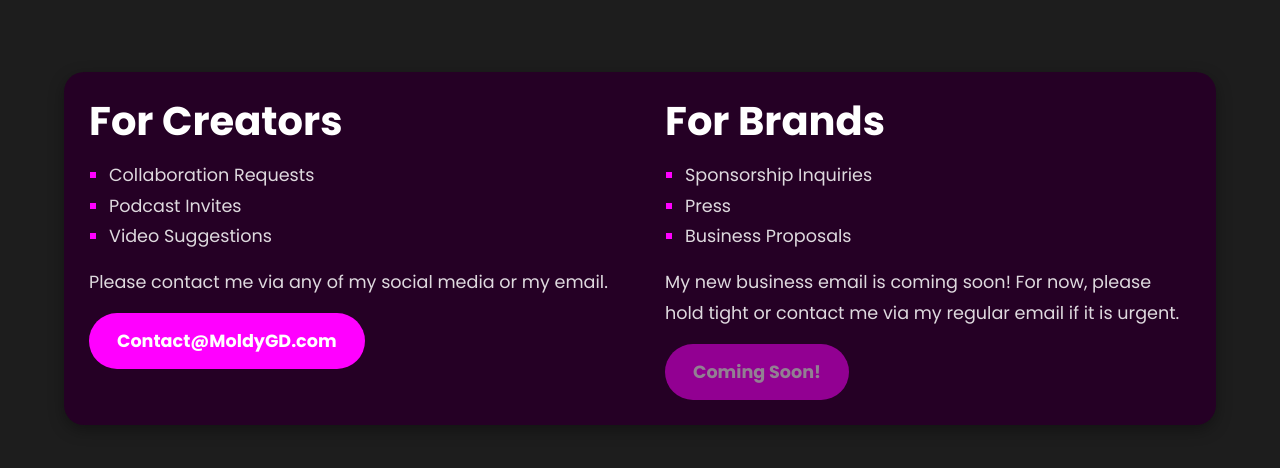
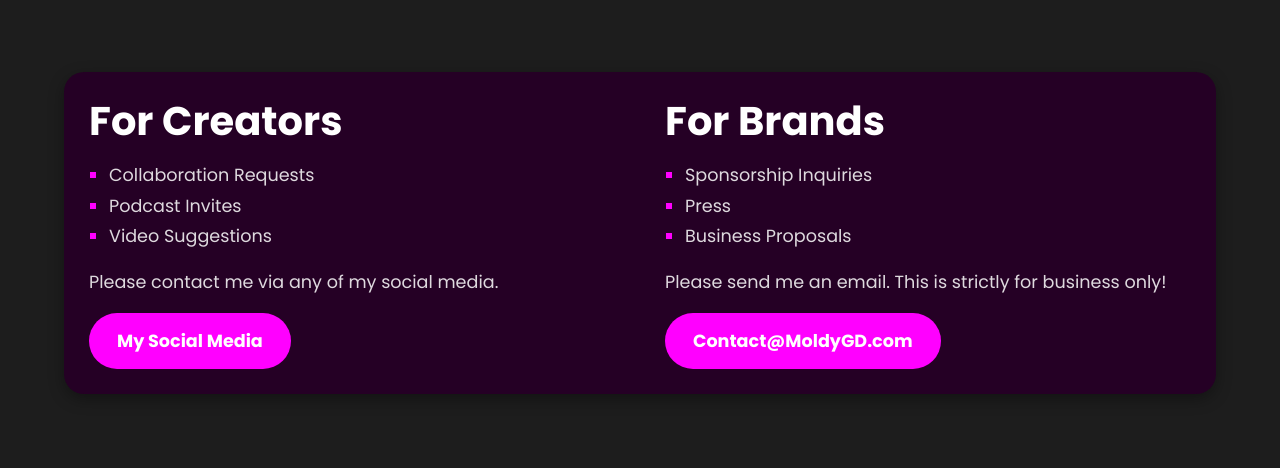
Before and after one commit to MoldyMacaroniX/moldygd.com, an Eleventy site: page _src/index.njk in a window 1280 px wide. Shown: the part 1513-1981 px from the top of the page. Built offline with nearby package versions, Linux system fonts and the light colour scheme; Eleventy itself is replaced by a stand-in of ours; files that its build step writes are made by us from their sources.

Commit message:
email update

```diff
--- a/_src/index.njk
+++ b/_src/index.njk
@@ -87,9 +87,9 @@
             <li>Video Suggestions</li>
         </ul>
         <p>
-            Please contact me via any of my social media or my email.
+            Please contact me via any of my social media.
         </p>
-        <a href="mailto:contact@moldygd.com" class="btn">Contact@MoldyGD.com</a>
+        <a href="/social-media/" class="btn">My Social Media</a>
     </div>
     <div class="col">
         <h1>For Brands</h1>
@@ -99,8 +99,9 @@
             <li>Business Proposals</li>
         </ul>
         <p>
-            My new business email is coming soon! For now, please hold tight or contact me via my regular email if it is urgent.
+            Please send me an email. This is strictly for business only!
         </p>
-        <a href="/#contact" class="btn disabled">Coming Soon!</a>
+        <a href="mailto:contact@moldygd.com" class="btn">Contact@MoldyGD.com</a>
+        {# <a href="/#contact" class="btn disabled">Coming Soon!</a> #}
     </div>
 </div>
```
